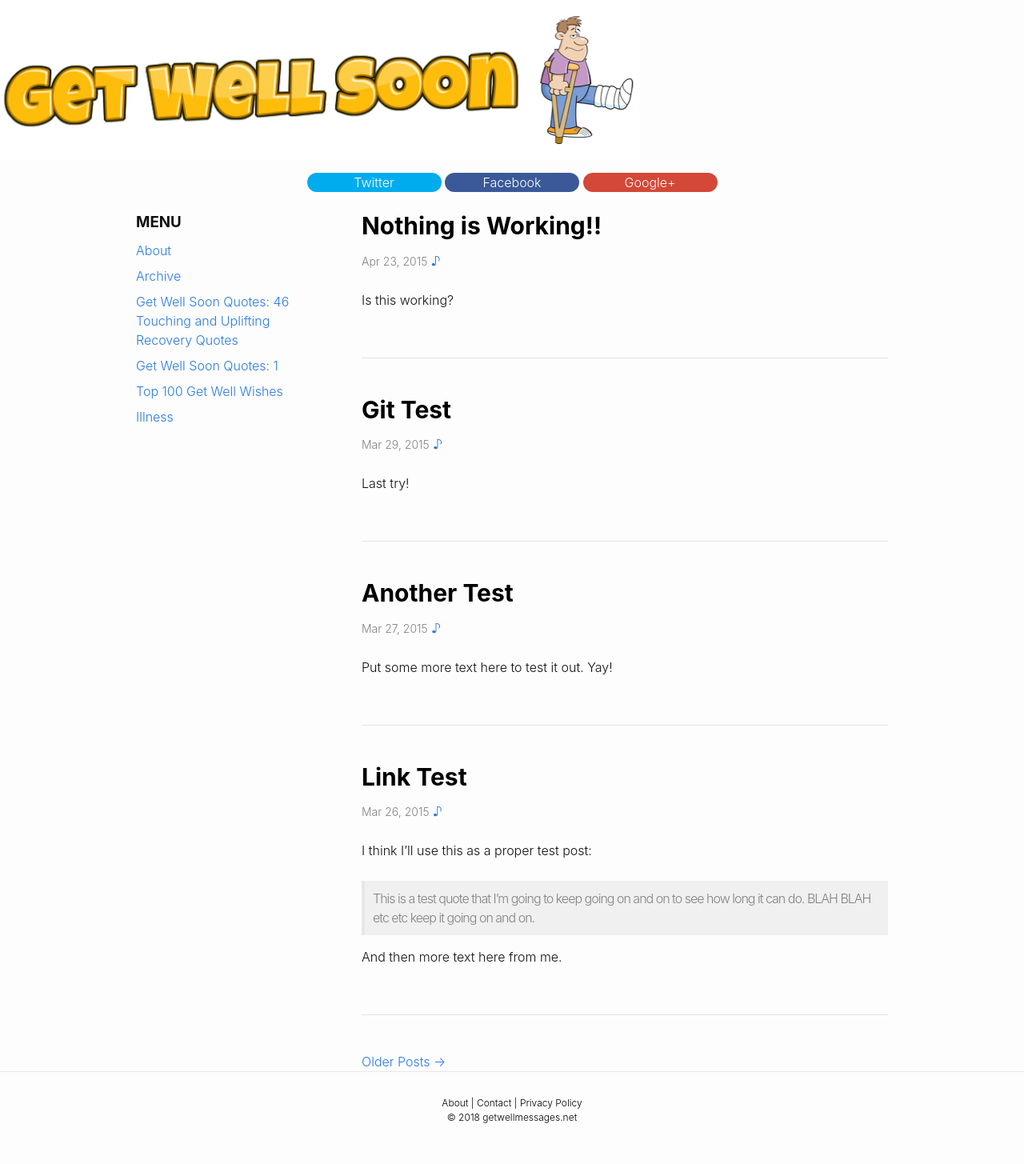
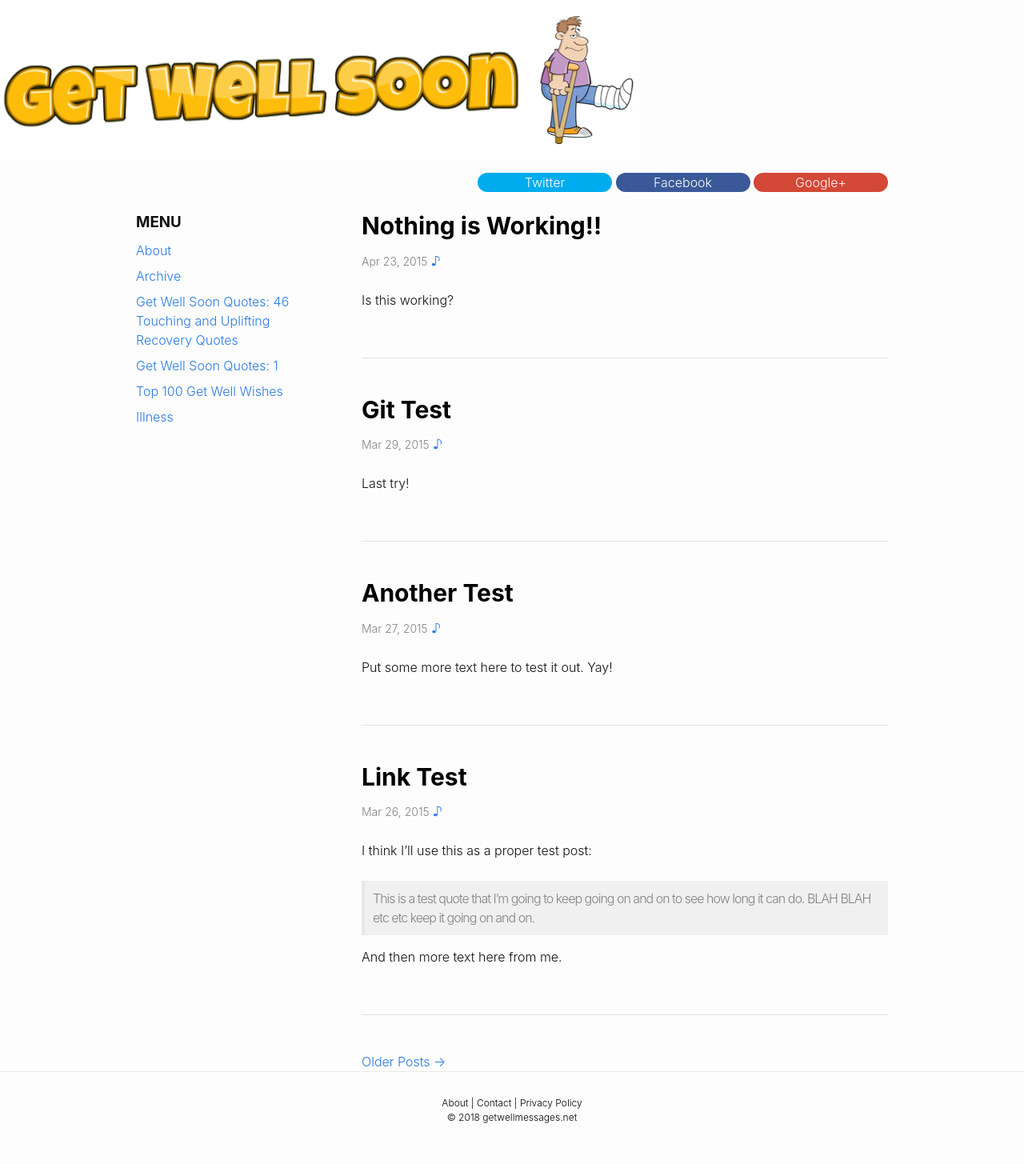
Before and after one commit to andyml123/andyml123.github.io, a Jekyll site: the page built from index.html, in a window 1280 px wide. Shown: the whole page at 80% size. Built offline with Jekyll 4.4.1, drawn with Linux system fonts in a browser that asks for light colours; the list of posts is cut into pages by our own code.

Commit message:
Update _layout.scss

```diff
--- a/_sass/_layout.scss
+++ b/_sass/_layout.scss
@@ -343,10 +343,10 @@ hr {
 
 .sharing {
   margin: 1rem 0;
-  text-align: center;
+  text-align: right;
 
   @include media-query($on-palm) {
-        text-align:right;
+        text-align:center;
          }
   }
 
```
